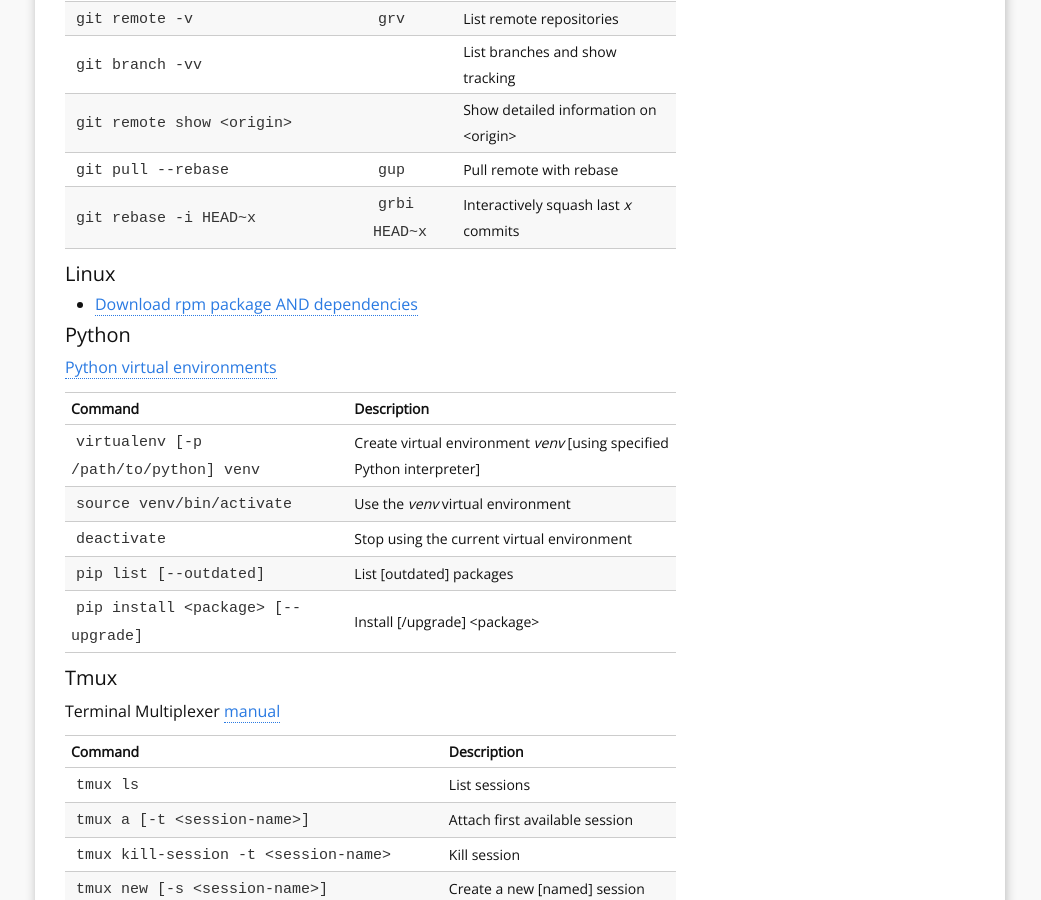
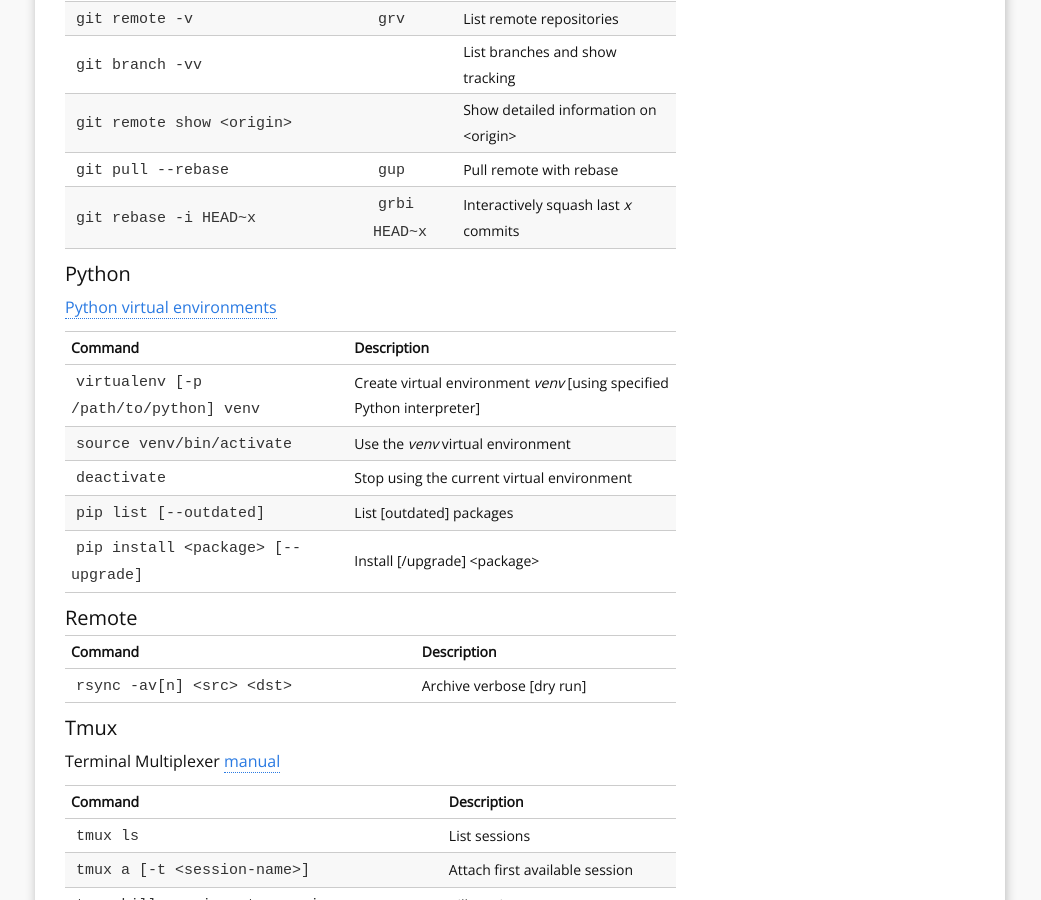
Before and after one commit to mvdwoord/mvdwoord.github.io, a Jekyll site: the page built from c_refcard.md, in a window 1280 px wide and 900 px high, scrolled down 1387 px. Shown: the whole window, without its empty margins (120-1161 px from the left). Built offline with Jekyll 4.4.1, drawn with Linux system fonts in a browser that asks for light colours.

Commit message:
checkpoint

```diff
--- a/c_refcard.md
+++ b/c_refcard.md
@@ -9,8 +9,8 @@ permalink: /refcard/
 <tr>
     <th style="text-align: center;"><a href="#brew">Brew</a></th>
     <th style="text-align: center;"><a href="#git">Git</a></th>
-    <th style="text-align: center;"><a href="#linux">Linux</a></th>
     <th style="text-align: center;"><a href="#python">Python</a></th>
+    <th style="text-align: center;"><a href="#remote">Remote</a></th>
     <th style="text-align: center;"><a href="#tmux">Tmux</a></th>
     <th style="text-align: center;"><a href="#vim">Vim</a></th>
 </tr>
@@ -53,10 +53,6 @@ Official documentation at [git-scm](https://git-scm.com/documentation).
 | `git pull --rebase` | `gup` | Pull remote with rebase |
 | `git rebase -i HEAD~x` | `grbi HEAD~x`| Interactively squash last *x* commits |
 
-#### Linux
-
-- [Download rpm package AND dependencies](https://unix.stackexchange.com/a/174485)
-
 #### Python
 
 [Python virtual environments](https://virtualenv.pypa.io/en/latest/)
@@ -68,6 +64,12 @@ Official documentation at [git-scm](https://git-scm.com/documentation).
 | `deactivate` | Stop using the current virtual environment |
 | `pip list [--outdated]` | List [outdated] packages |
 | `pip install <package> [--upgrade]` | Install [/upgrade] \<package\> |
+
+#### Remote
+
+| Command | Description |
+|---------|--------------------------------|
+| `rsync -av[n] <src> <dst>` | Archive verbose [dry run] |
 
 #### Tmux
 Terminal Multiplexer [manual](http://www.openbsd.org/cgi-bin/man.cgi/OpenBSD-current/man1/tmux.1?query=tmux&sec=1)
```
